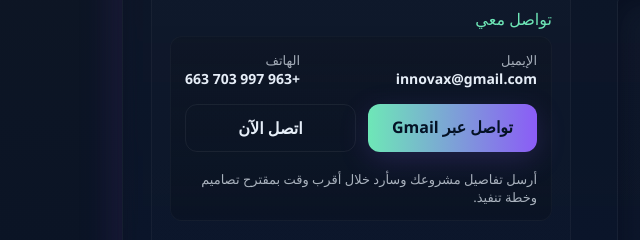
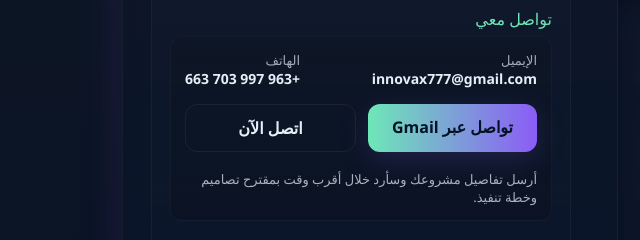
Before and after one commit to innovax777-dotcom/InnovaX8, a plain HTML site: page index.html in a window 1280 px wide. Shown: the part 224-464 px from the top of the page, 23-663 px from the left. Drawn offline with Linux system fonts and the light colour scheme.

Commit message:
Add files via upload

```diff
--- a/index.html
+++ b/index.html
@@ -56,7 +56,7 @@
           <div class="info-row">
             <div>
               <div class="label">الإيميل</div>
-              <div class="value" id="email">innovax777@email.com</div>
+              <div class="value" id="email">innovax777@gmail.com</div>
             </div>
             <div>
               <div class="label">الهاتف</div>
--- a/java.js
+++ b/java.js
@@ -1,6 +1,6 @@
     // تحديث بيانات الاتصال بسهولة من هنا فقط
     const contact = {
-      email: "innovax@gmail.com",
+      email: "innovax777@gmail.com",
       phoneDisplay: "+963 997 703 663",
       phoneTel: "+963997703663"
     };
```
